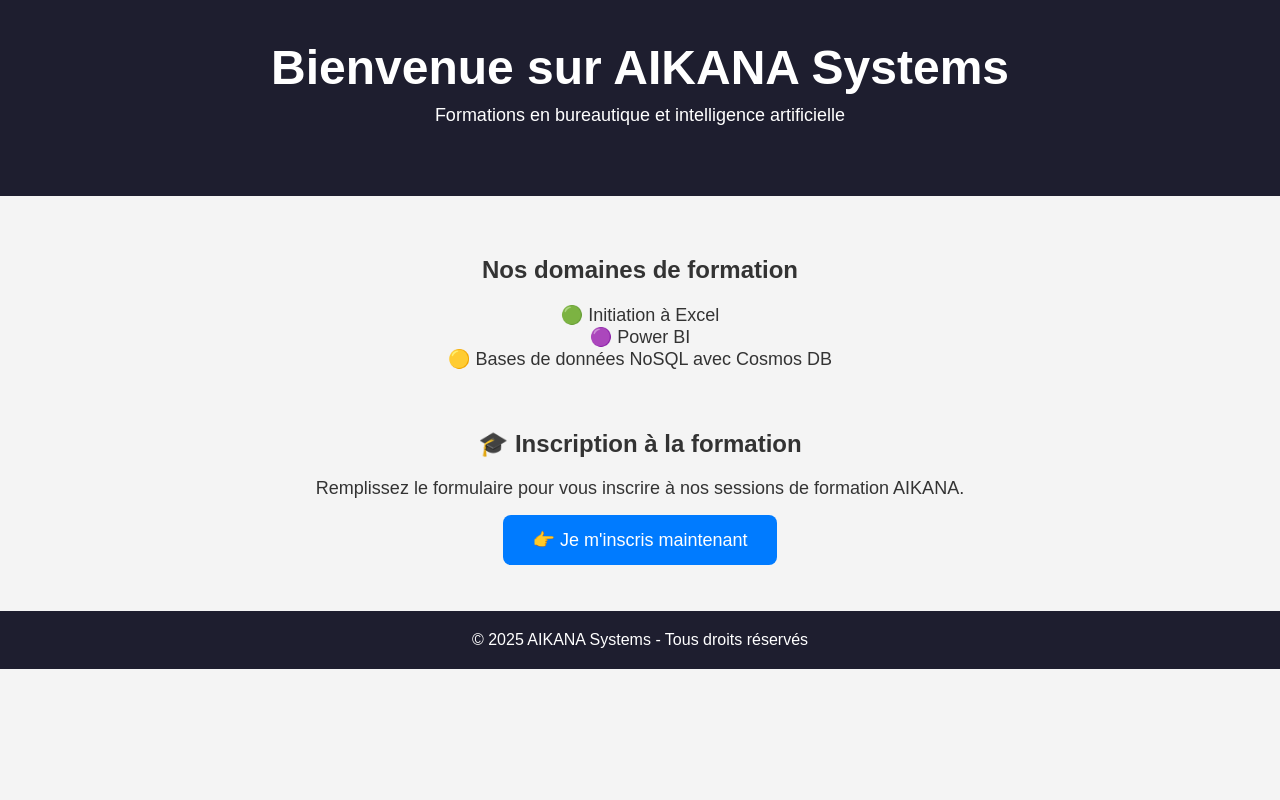
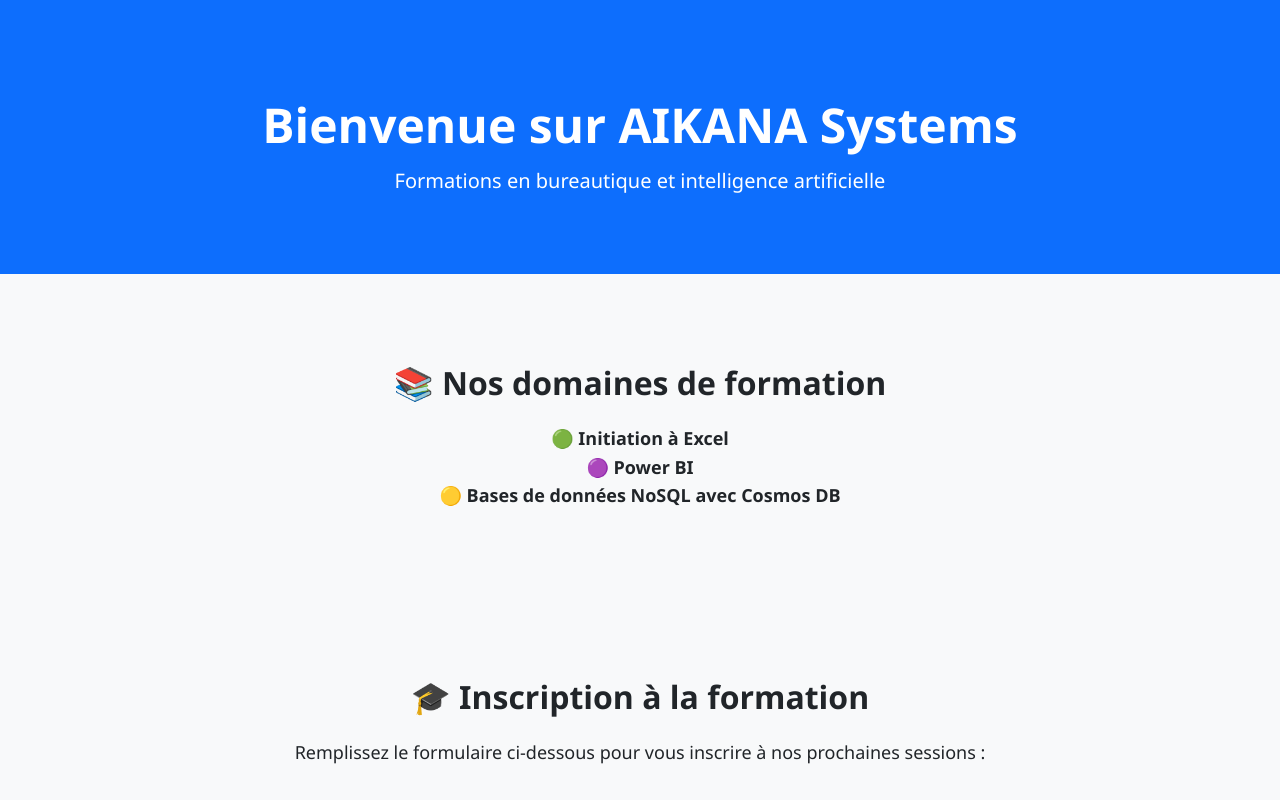
Before and after one commit to sakanadesign/aikana-website, a plain HTML site: page index.html in a window 1280 px wide. Shown: the top 800 px of the page. Drawn offline with Linux system fonts and the light colour scheme.

Commit message:
Add files via upload

```diff
--- a/index.html
+++ b/index.html
@@ -6,54 +6,66 @@
   <title>AIKANA Systems</title>
   <style>
     body {
-      font-family: Arial, sans-serif;
+      font-family: 'Segoe UI', Tahoma, Geneva, Verdana, sans-serif;
       margin: 0;
       padding: 0;
-      background-color: #f4f4f4;
-      color: #333;
+      background-color: #f8f9fa;
+      color: #212529;
+    }
+
+    header {
+      background-color: #0d6efd;
+      color: white;
+      padding: 60px 20px;
       text-align: center;
     }
 
-    header {
-      background-color: #1e1e2f;
-      color: white;
-      padding: 40px 20px;
+    header h1 {
+      font-size: 48px;
+      margin-bottom: 10px;
     }
 
-    h1 {
-      font-size: 48px;
-      margin: 0;
+    header p {
+      font-size: 20px;
+      margin-top: 0;
     }
 
-    p {
+    section {
+      padding: 60px 20px;
+      text-align: center;
+    }
+
+    section h2 {
+      font-size: 32px;
+      margin-bottom: 20px;
+    }
+
+    section p {
       font-size: 18px;
-      margin: 10px 0 30px;
+      line-height: 1.6;
     }
 
     .cta-button {
-      background-color: #007BFF;
+      display: inline-block;
+      margin-top: 30px;
+      background-color: #198754;
       color: white;
       padding: 15px 30px;
-      border: none;
+      font-size: 18px;
       border-radius: 8px;
-      font-size: 18px;
-      cursor: pointer;
       text-decoration: none;
+      transition: background-color 0.3s ease;
     }
 
     .cta-button:hover {
-      background-color: #0056b3;
-    }
-
-    section {
-      margin: 60px 20px;
+      background-color: #146c43;
     }
 
     footer {
-      background-color: #1e1e2f;
+      background-color: #0d6efd;
       color: white;
+      text-align: center;
       padding: 20px;
-      margin-top: 40px;
     }
   </style>
 </head>
@@ -65,18 +77,18 @@
   </header>
 
   <section>
-    <h2>Nos domaines de formation</h2>
-    <p>🟢 Initiation à Excel<br>🟣 Power BI<br>🟡 Bases de données NoSQL avec Cosmos DB</p>
+    <h2>📚 Nos domaines de formation</h2>
+    <p>
+      🟢 <strong>Initiation à Excel</strong><br>
+      🟣 <strong>Power BI</strong><br>
+      🟡 <strong>Bases de données NoSQL avec Cosmos DB</strong>
+    </p>
   </section>
 
   <section>
     <h2>🎓 Inscription à la formation</h2>
-    <p>Remplissez le formulaire pour vous inscrire à nos sessions de formation AIKANA.</p>
-    <a href="https://ee.kobotoolbox.org/x/cyYJKUx7"
-       target="_blank"
-       class="cta-button">
-       👉 Je m'inscris maintenant
-    </a>
+    <p>Remplissez le formulaire ci-dessous pour vous inscrire à nos prochaines sessions :</p>
+    <a href="https://ee.kobotoolbox.org/x/cyYJKUx7" class="cta-button" target="_blank">👉 Je m'inscris maintenant</a>
   </section>
 
   <footer>
```
